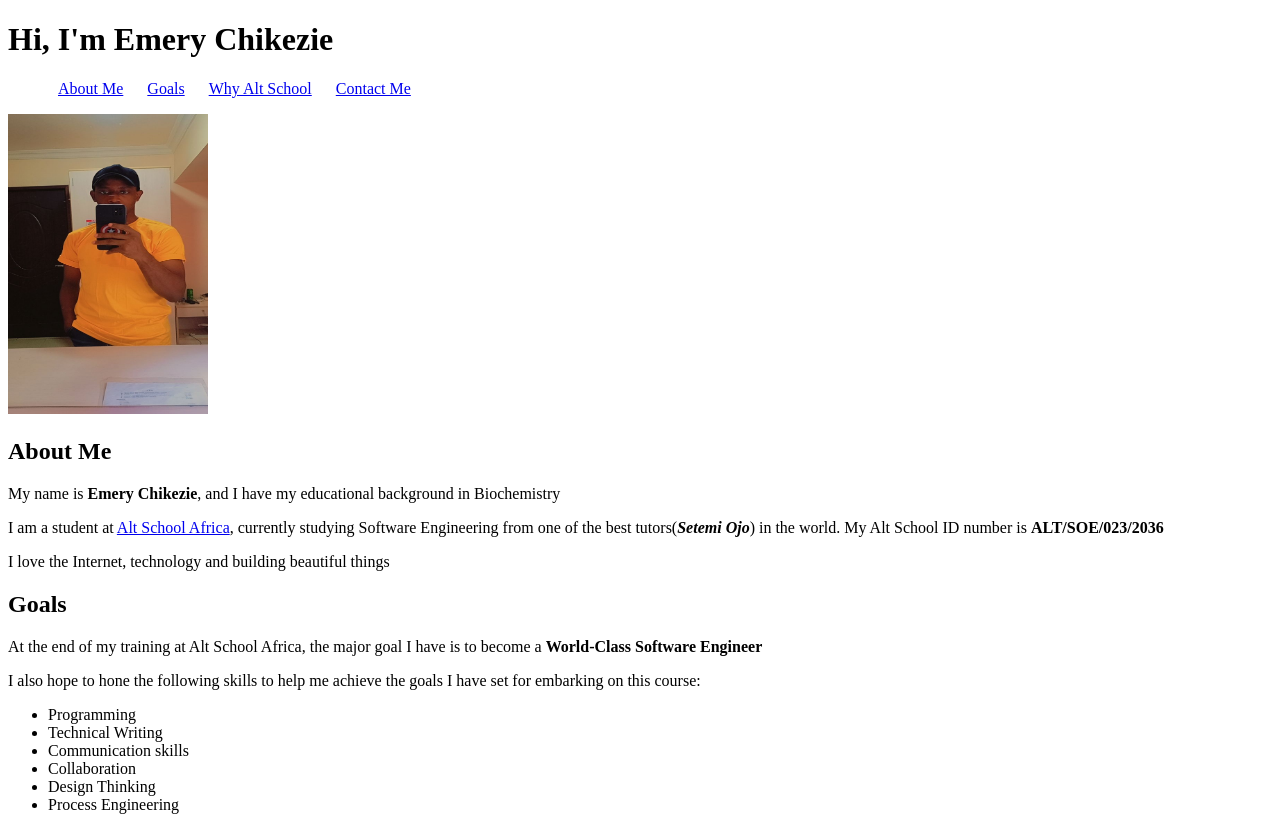
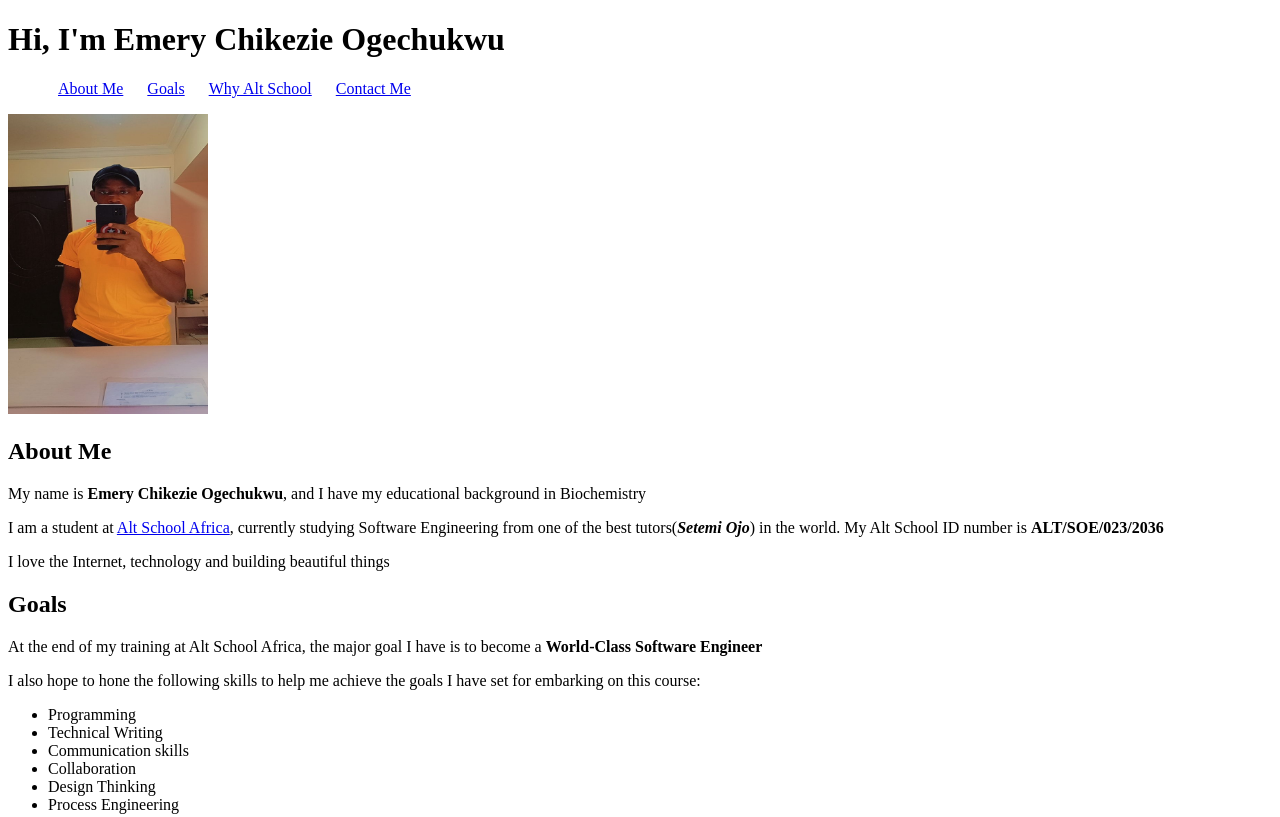
Before and after one commit to Emery-hub/Alt-school-assignment-one, a plain HTML site: page index.html in a window 1280 px wide. Shown: the top 817 px of the page. Drawn offline with Linux system fonts and the light colour scheme.

Commit message:
made changes to my name on the main html file

```diff
--- a/index.html
+++ b/index.html
@@ -20,7 +20,7 @@
 
 <body>
   <header>
-    <h1>Hi, I'm Emery Chikezie</h1>
+    <h1>Hi, I'm Emery Chikezie Ogechukwu</h1>
     <nav>
       <ul class="nav">
         <li><a href="#about">About Me</a></li>
@@ -36,7 +36,7 @@
       <img src="images/photo.jpeg" alt="profile picture" width="200px" height="300px" />
       <h2>About Me</h2>
       <p>
-        My name is <strong>Emery Chikezie</strong>, and I have my educational
+        My name is <strong>Emery Chikezie Ogechukwu</strong>, and I have my educational
         background in Biochemistry
       </p>
 
```
